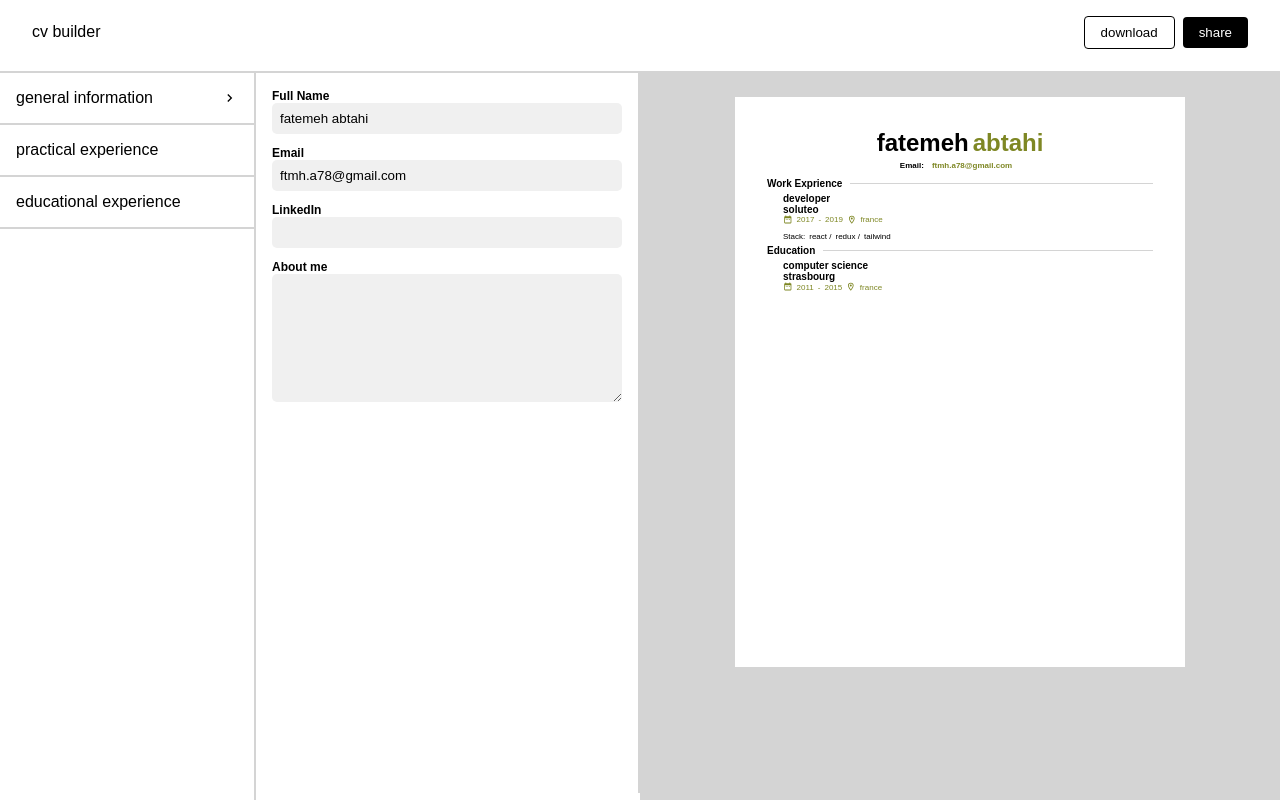
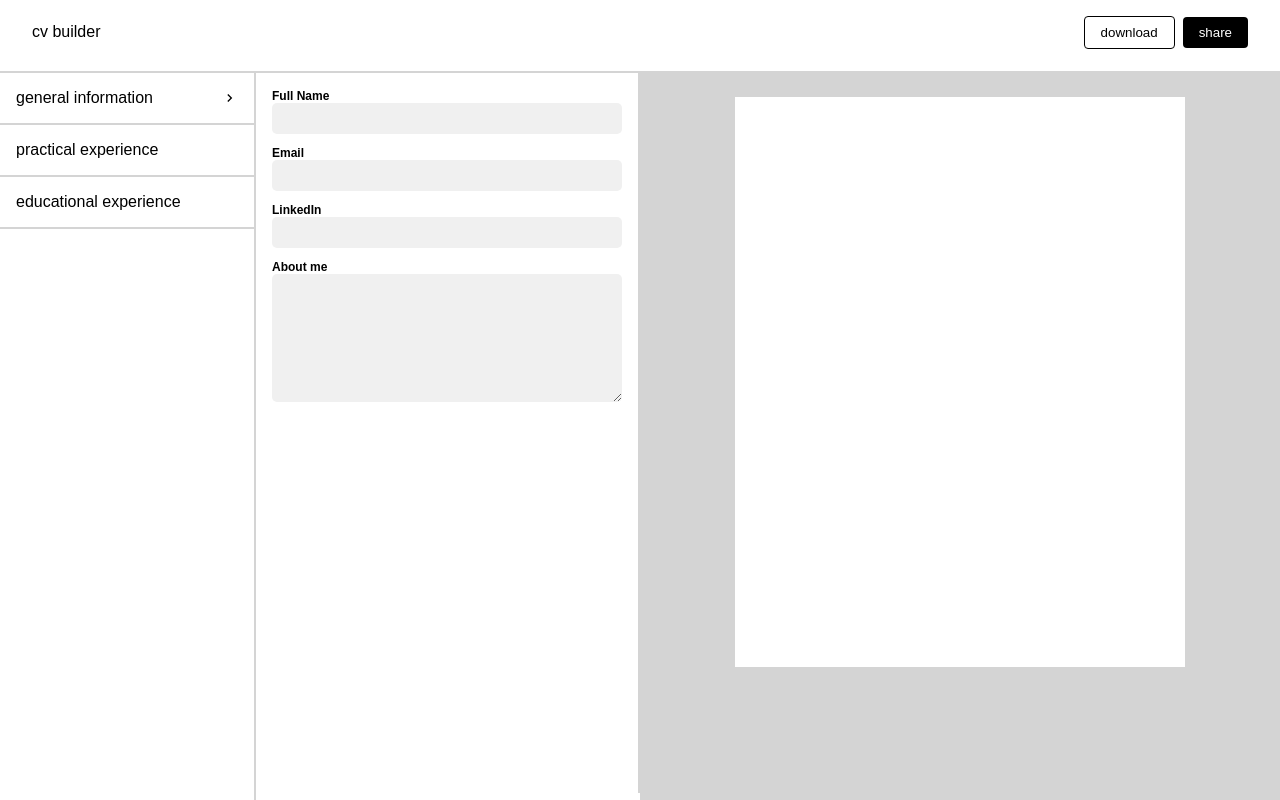
Before and after one commit to ftmhabt/cv-builder, a React (Vite) app in the folder cv-builder/: page / in a window 1280 px wide. Built offline with nearby package versions, Linux system fonts and the light colour scheme.

Commit message:
Delete placeholder info

```diff
--- a/cv-builder/src/App.jsx
+++ b/cv-builder/src/App.jsx
@@ -2,35 +2,14 @@ import Header from "./components/header";
 import Body from "./components/body";
 import cvContext from "./context/general-context";
 import { useState } from "react";
-import { v4 as uuid } from "uuid";
 
 function App() {
-  const [name, setName] = useState("fatemeh abtahi");
-  const [email, setEmail] = useState("ftmh.a78@gmail.com");
+  const [name, setName] = useState("");
+  const [email, setEmail] = useState("");
   const [linkedin, setLinkedin] = useState("");
   const [about, setAbout] = useState("");
-  const [exprience, setExprience] = useState([
-    {
-      id: uuid(),
-      role: "developer",
-      company: "soluteo",
-      from: '2017',
-      to: '2019',
-      location: "france",
-      details: "",
-      stack: ["react", "redux", "tailwind"],
-    },
-  ]);
-  const [education, setEducation] = useState([
-    {
-      id: uuid(),
-      field: "computer science",
-      univercity: "strasbourg",
-      from: '2011',
-      to: '2015',
-      location: "france",
-    },
-  ]);
+  const [exprience, setExprience] = useState([]);
+  const [education, setEducation] = useState([]);
   const [skills, setSkills] = useState([]);
 
   return (
```
